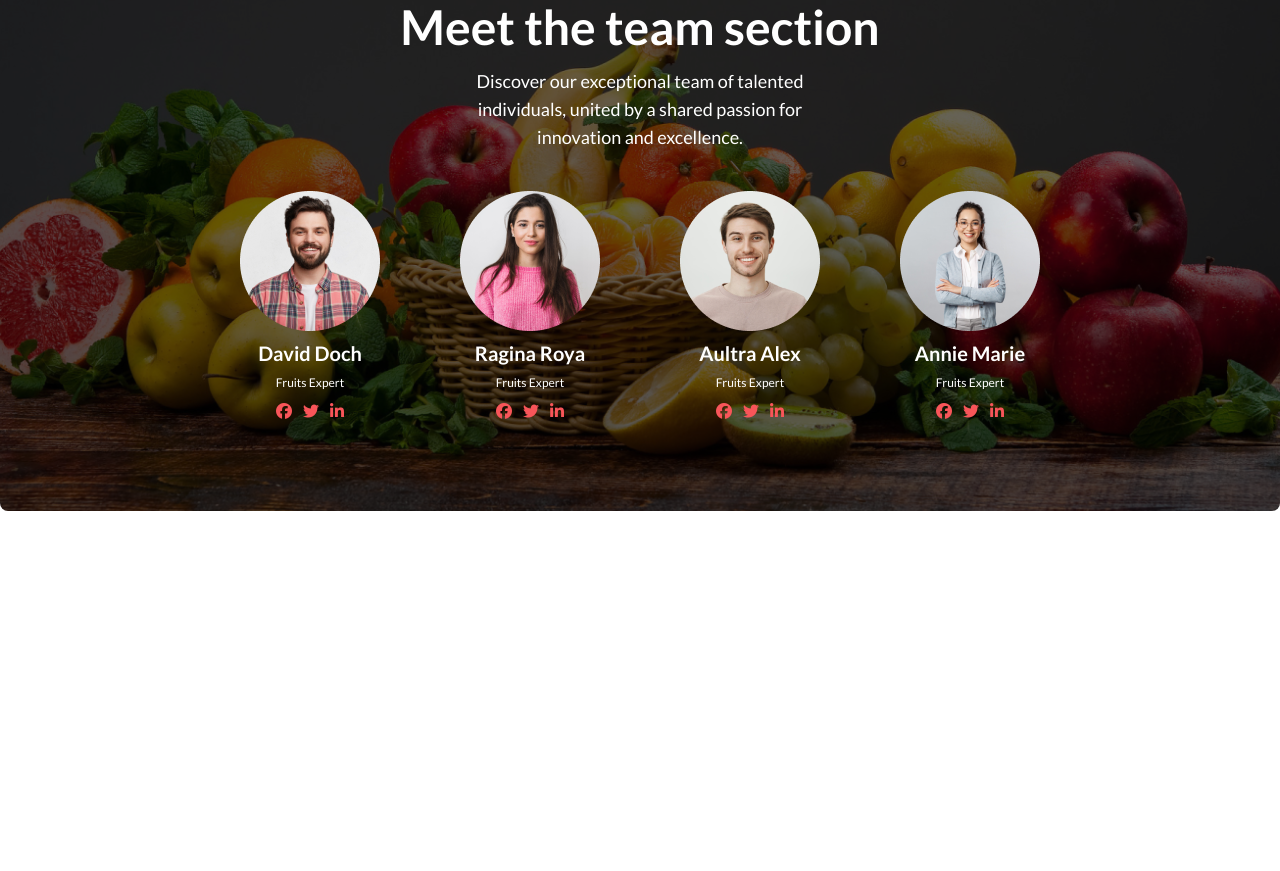
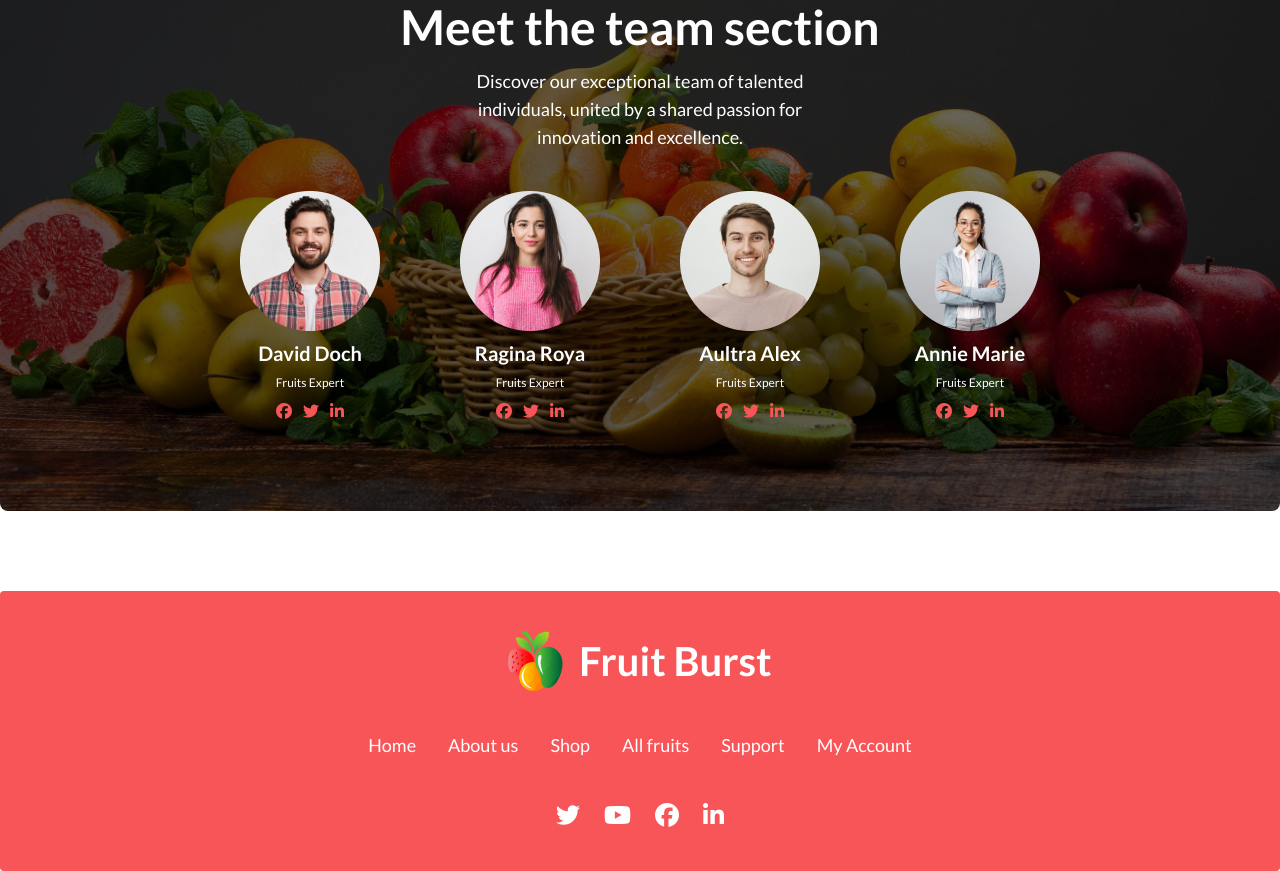
Before and after one commit to nusrat-jahan7/fruit-burst, a plain HTML site: page index.html in a window 1280 px wide. Shown: the part 2189-3060 px from the top of the page. Before the commit the page ends 2780 px from the top, so only its background shows below. Drawn offline with nearby package versions, Linux system fonts and the light colour scheme.

Commit message:
footer added

```diff
--- a/index.html
+++ b/index.html
@@ -41,8 +41,8 @@
     </script>
     <title>Fruit Burst</title>
   </head>
-  <body class="container mx-auto">
-    <header>
+  <body>
+    <header class="container mx-auto">
       <!-- Navbar Started -->
 
       <div class="bg-white lg:text-white font-medium lg:py-5">
@@ -290,7 +290,7 @@
       </div>
     </header>
 
-    <main>
+    <main class="container mx-auto">
       <!-- Deals Section -->
 
       <section
@@ -978,6 +978,26 @@
         </div>
       </section>
     </main>
-    <footer></footer>
+    <footer class="footer footer-center p-10 bg-primary text-base-content rounded">
+      <div>
+        <img src="./images/logo-img.png" alt="">
+      </div>
+      <div class="grid grid-flow-col gap-8">
+        <a class="link link-hover text-white text-lg">Home</a>
+        <a class="link link-hover text-white text-lg">About us</a>
+        <a class="link link-hover text-white text-lg">Shop</a>
+        <a class="link link-hover text-white text-lg">All fruits</a>
+        <a class="link link-hover text-white text-lg">Support</a>
+        <a class="link link-hover text-white text-lg">My Account</a>
+      </div>
+      <div>
+        <div class="grid grid-flow-col gap-6">
+          <a class="text-white text-2xl" href=""><i class="fa-brands fa-twitter"></i></a>
+          <a class="text-white text-2xl" href=""><i class="fa-brands fa-youtube"></i></a>
+          <a class="text-white text-2xl" href=""><i class="fa-brands fa-facebook"></i></a>
+          <a class="text-white text-2xl" href=""><i class="fa-brands fa-linkedin-in"></i></a>
+        </div>
+      </div>
+    </footer>
   </body>
 </html>
```
